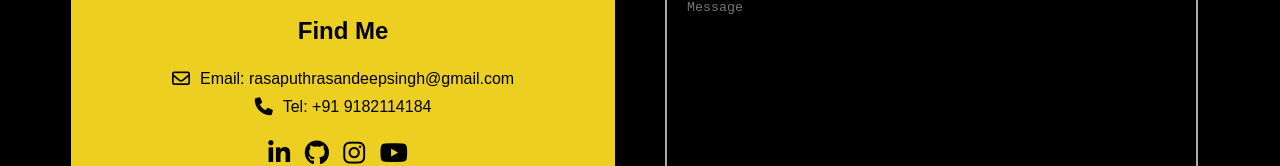
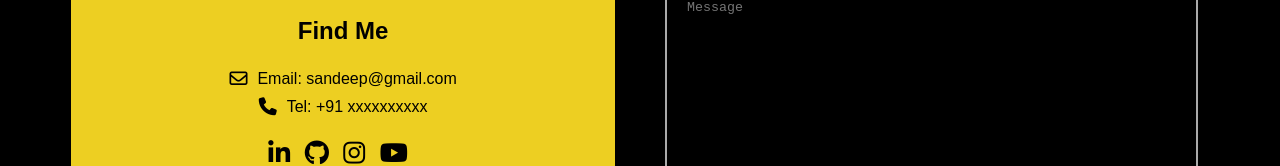
Before and after one commit to candeep/portfolio, a plain HTML site: page index.html in a window 1280 px wide. Shown: the part 2103-2269 px from the top of the page. Drawn offline with Linux system fonts and the light colour scheme; some icons are missing.

Commit message:
Update index.html

```diff
--- a/index.html
+++ b/index.html
@@ -499,8 +499,8 @@
                <div class="col">
                   <div class="contact-info">
                       <h2>Find Me <i class="uil uil-corner-right-down"></i></h2>
-                      <p><i class="fa-regular fa-envelope"></i> Email: rasaputhrasandeepsingh@gmail.com</p>
-                      <p><i class="fa-solid fa-phone"></i>Tel: +91 9182114184</p>
+                      <p><i class="fa-regular fa-envelope"></i> Email: sandeep@gmail.com</p>
+                      <p><i class="fa-solid fa-phone"></i>Tel: +91 xxxxxxxxxx</p>
                       <br>
                       <div class="footer-icons">
                         <a style="color: #000;" class="my-icons" href="https://www.linkedin.com/in/sandeep1122/"><i class="fa-brands fa-linkedin-in"></i></i></a>
```
